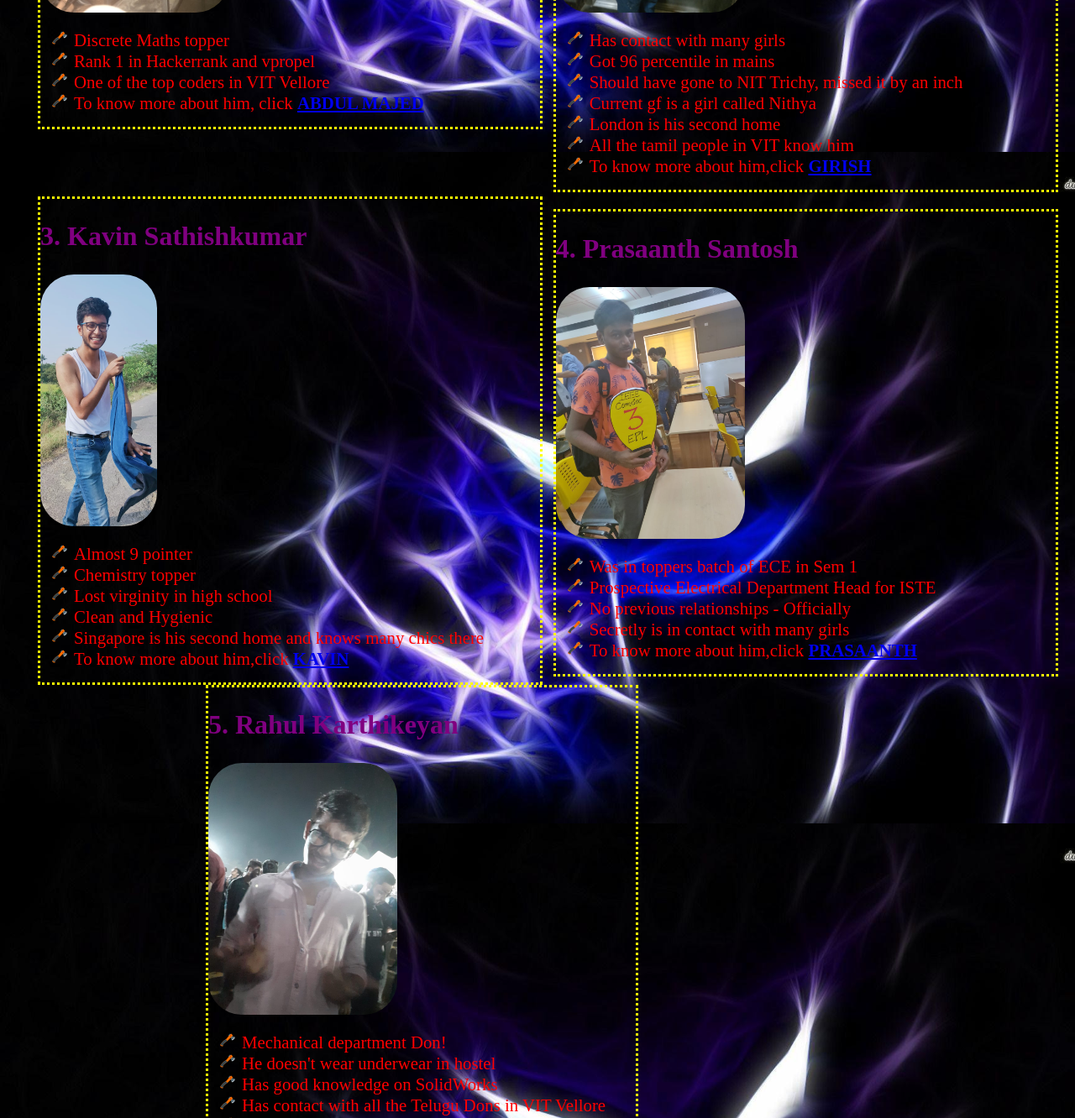
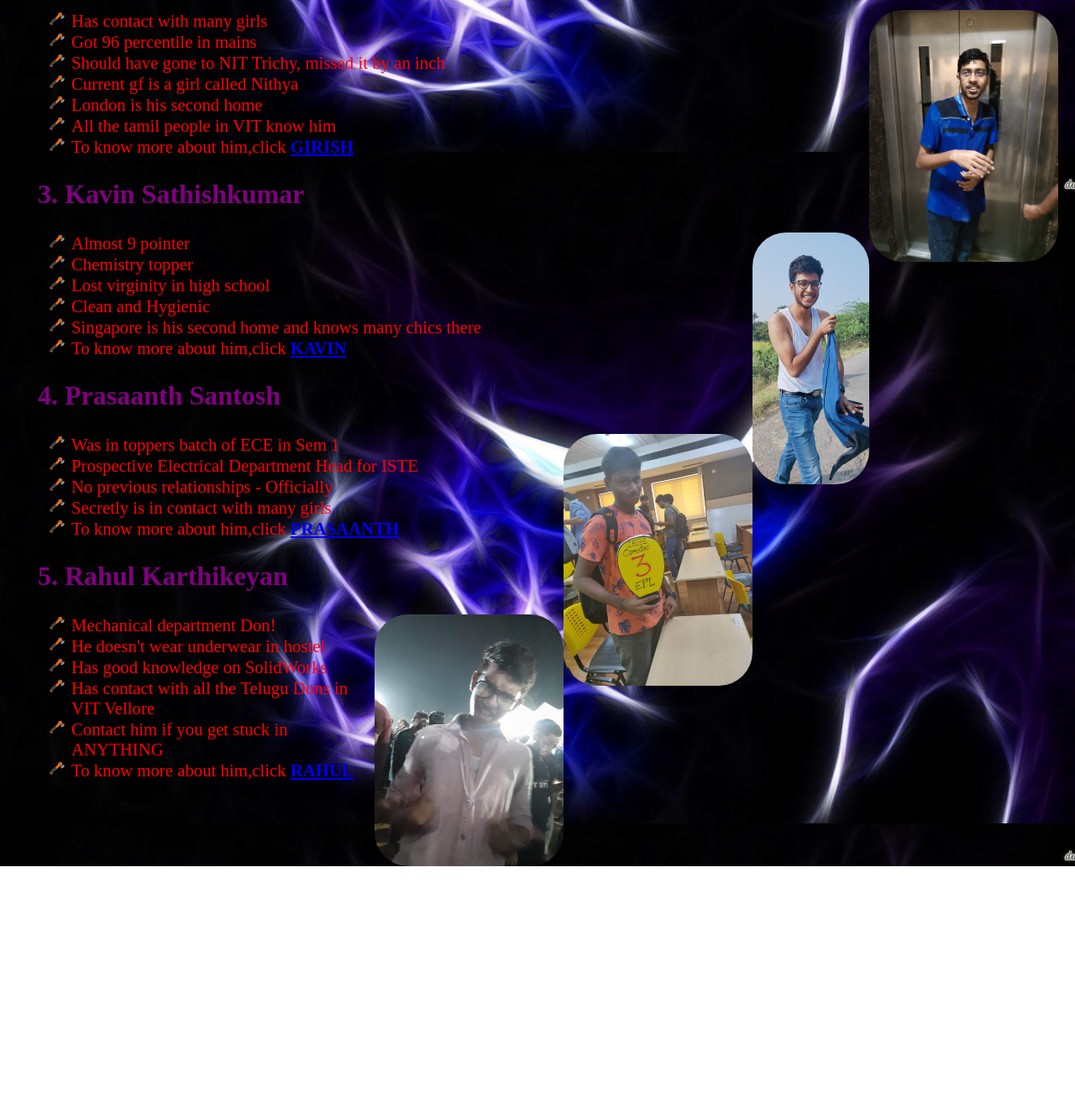
Before and after one commit to temp-testing-account/NotFantasticFive, a plain HTML site: page index.html in a window 1280 px wide. Shown: the part 619-1951 px from the top of the page at 84% size. After the commit the page ends 1651 px from the top, so only its background shows below. Drawn offline with Linux system fonts and the light colour scheme.

Commit message:
Update style.css

```diff
--- a/style.css
+++ b/style.css
@@ -35,11 +35,12 @@ p{
 }
 
 img{
-	max-height: 2%;
+	max-height: 400px;
 	width: auto;
 	top: 0;
 	position: sticky;
 	border-radius: 40px;
+	float: right;
 
 }
 
@@ -68,40 +69,19 @@ img{
 	color: red;
 }
 
-.box1{
-	float: left;
-	width: 49%;
+.box{
 	border: dotted;
 	border-color: yellow;
-	margin-bottom: 80px;
-}
-.box2{
-	float: right;
-	width: 49%;
-	border: dotted;
-	border-color: yellow;
-	margin-bottom: 20px;
-}
-.box3{
-	float: left;
-	width: 49%;
-	border: dotted;
-	border-color: yellow;
-}
-.box4{
-	float: right;
-	width: 49%;
-	border: dotted;
-	border-color: yellow;
+	margin: 20px;
+	width: 500px;
+	height: 450px;
 }
 
-.box5{
-	clear: both;
-	border: dotted;
-	border-color: yellow;
-	margin-top: 100px;
-	margin-left: 200px;
-	margin-right: 500px;
+.box1{
+	display: flex;
+	flex-flow: row wrap;
+
+	justify-content: center;
 }
 
 img:hover {
```
